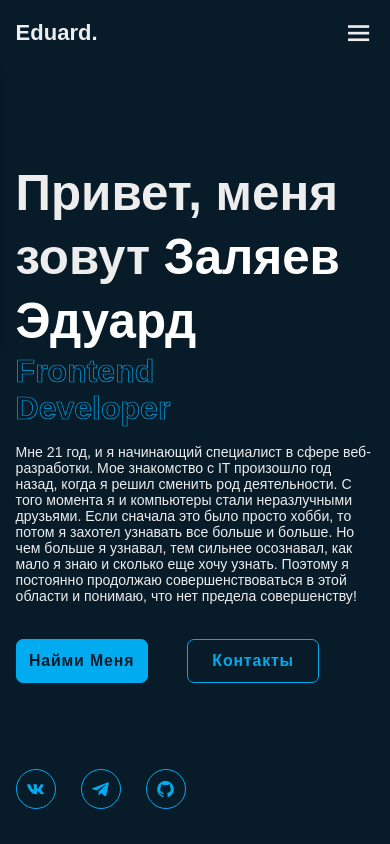
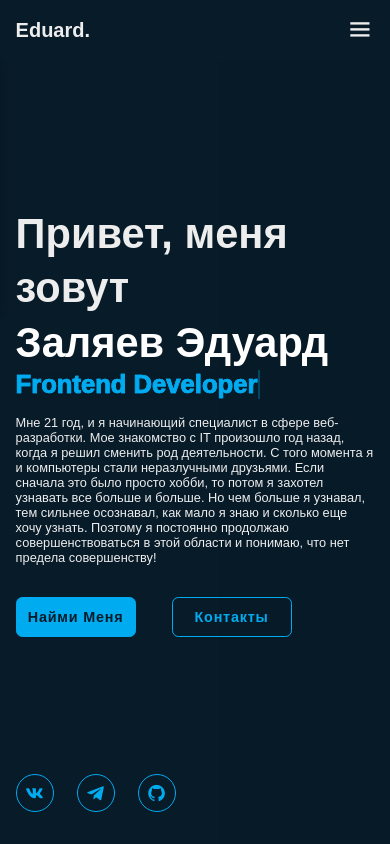
Before and after one commit to Eduard0606/Portfolio, a website built with Vite: page index.html in a window 390 px wide. Shown: the top 844 px of the page. Built offline with nearby package versions, Linux system fonts and the light colour scheme; files whose address does not match are found by name.

Commit message:
Responsive disign

```diff
--- a/index.html
+++ b/index.html
@@ -34,7 +34,7 @@
     <div class="home-content">
       <h1>Привет, меня зовут <span>Заляев Эдуард</span></h1>
       <div class="text-animate">
-        <h3>Frontend Developer</h3>
+        <span class="blockHidden"><h3>Frontend Developer</h3></span>
       </div>
       <p>Mне 21 год, и я начинающий специалист в сфере веб-разработки. Мое знакомство с IT произошло год назад, когда я
         решил сменить род деятельности. С того момента я и компьютеры стали неразлучными друзьями. Если сначала это было
@@ -53,7 +53,8 @@
       <a href="https://web.telegram.org/a/" target="_blank"><i class='bx bxl-telegram'></i></a>
       <a href="https://github.com/Eduard0606" target="_blank"><i class='bx bxl-github'></i></a>
     </div>
-    <span class="home-imgHover"></span>
+
+    <div class="home-imgHover"></div>
   </section>
   <!--  SECTION ABOUT -->
   <section class="about" id="element2">
@@ -72,7 +73,7 @@
         него возьмусь. Насколько интересные макеты вы мне можете предложить?</p>
 
       <div class="btn-box btns">
-        <a href="#" class="btn">Узнать больше</a>
+        <a href="#" class="btn">Подробнее</a>
       </div>
     </div>
   </section>
--- a/public/scroll.js
+++ b/public/scroll.js
@@ -1,5 +1,4 @@
 // toggle icon navbar
-
 let menuIcon = document.querySelector("#menu-icon");
 let navbar = document.querySelector(".navbar");
 
@@ -7,19 +6,6 @@ menuIcon.onclick = () => {
   menuIcon.classList.toggle("bx-x");
   navbar.classList.toggle("active");
 };
-
-const smoothLinks = document.querySelectorAll('a[href^="#"]');
-for (let smoothLink of smoothLinks) {
-  smoothLink.addEventListener("click", function (e) {
-    e.preventDefault();
-    const id = smoothLink.getAttribute("href");
-
-    document.querySelector(id).scrollIntoView({
-      behavior: "smooth",
-      block: "start",
-    });
-  });
-}
 
 // scroll sections
 let sections = document.querySelectorAll("section");
@@ -37,19 +23,31 @@ window.onscroll = () => {
       navLinks.forEach((links) => {
         links.classList.remove("active");
         document
-          .querySelector("header nav a[href*=" + id + "] ")
-          ?.classList.add("active");
+          .querySelector("header nav a[href*=" + id + "]")
+          .classList.add("active");
       });
     }
   });
 
   // sticky header
+  let header = document.querySelector("header");
+  header.classList.toggle("sticky", window.scrollY > 100);
 
-  let header = document.querySelector("header");
+  // Remove toggle icon and navbar when click navbar links
+menuIcon.classList.remove("bx-x");
+navbar.classList.remove("active");
 
-  header.classList.toggle("sticky", window.scrollY > 100);
 };
 
-// Remove toggle icon and navbar when click navbar links
-    menuIcon.classList.remove("bx-x")
-    navbar.classList.remove("active")
+const smoothLinks = document.querySelectorAll('a[href^="#"]');
+for (let smoothLink of smoothLinks) {
+  smoothLink.addEventListener("click", function (e) {
+    e.preventDefault();
+    const id = smoothLink.getAttribute("href");
+
+    document.querySelector(id).scrollIntoView({
+      behavior: "smooth",
+      block: "start",
+    });
+  });
+}
--- a/src/style.css
+++ b/src/style.css
@@ -93,7 +93,8 @@ section {
 }
 
 .home-content {
-  max-width: 600px;
+  max-width: 60rem;
+  z-index: 99;
 }
 
 .home-content h1 {
@@ -109,7 +110,7 @@ section {
 
 .home-content .text-animate {
   position: relative;
-  width: 32.8rem;
+  width: 30.3rem;
 }
 
 .home-content h1::before {
@@ -124,14 +125,41 @@ section {
   animation-delay: 1s;
 }
 
-.home-content h3 {
-  position: relative;
-  font-size: 32px;
+.home-content .text-animate h3 {
+  font-size: 3.2rem;
   font-weight: 700;
+  color: transparent;
   -webkit-text-stroke: 0.7px #00abf0;
-  color: transparent;
+  background-image: linear-gradient(#00abf0, #00abf0);
+  background-repeat: no-repeat;
+  -webkit-background-clip: text;
+  background-position: -33rem 0;
+  animation: homeBgText 6s linear infinite;
+  animation-delay: 2s;
 }
-
+.blockHidden::before {
+  content: "";
+  position: absolute;
+  top: 0;
+  right: 0;
+  width: 100%;
+  height: 100%;
+  background: #071a28;
+  animation: showRight 1s ease forwards;
+  animation-delay: 1.4s;
+}
+.home-content .text-animate h3::before {
+  content: "";
+  position: absolute;
+  top: 0;
+  left: 0;
+  width: 0;
+  height: 100%;
+  border-right: 2px solid #00abf0;
+  z-index: -1;
+  animation: homeCursorText 6s linear infinite;
+  animation-delay: 2s;
+}
 .home-content h3::before {
   content: "";
   position: absolute;
@@ -343,17 +371,16 @@ button:hover::before {
   position: absolute;
   top: 0;
   right: 0px;
-  width: 50%;
+  width: 44%;
   height: 100%;
   background: transparent;
-  transition: 3s;
-  animation: manipActiveHover 0.1s forwards;
-  animation-delay: 4s;
-  pointer-events: none;
+  transition: 2s;
+  /* animation: manipActiveHover 0.1s forwards;
+  animation-delay: 4s; */
 }
 
 .home-imgHover:hover {
-  background: #081b29;
+  background: #071a28;
   opacity: 0.8;
 }
 
@@ -364,7 +391,7 @@ button:hover::before {
   right: 0;
   width: 100%;
   height: 100%;
-  background: #081b29;
+  background: #071a28;
   animation: showRight 1s ease forwards;
   animation-delay: 3s;
   z-index: 100;
@@ -377,11 +404,11 @@ button:hover::before {
   }
 }
 
-@keyframes manipActiveHover {
+/* @keyframes manipActiveHover {
   100% {
-    pointer-events: auto;
+    pointer-events: none;
   }
-}
+} */
 
 .about {
   display: flex;
@@ -433,6 +460,7 @@ span {
   border-bottom: 0.2rem solid #123e5d;
   border-left: 0.2rem solid #00abf0;
   border-right: 0.2rem solid #00abf0;
+  animation: aboutSpinner 8s linear infinite;
 }
 
 .about-content {
@@ -780,6 +808,9 @@ span {
   html {
     font-size: 55%;
   }
+  h3 {
+    word-break: none;
+  }
 }
 @media (max-width: 990px) {
   .header {
@@ -800,7 +831,6 @@ span {
   .header {
     background: #081b29;
   }
-}
 
   #menu-icon {
     display: block;
@@ -813,42 +843,138 @@ span {
     width: 100%;
     padding: 1rem 4%;
     background: #00abf0;
-  box-shadow: 0 .5rem 1rem rgba(0, 0, 0,.2);
+    box-shadow: 0 0.5rem 1rem rgba(0, 0, 0, 0.2);
     z-index: 1;
     transition: 0.25s ease;
-  transition-delay: .25s;
+    transition-delay: 0.25s;
   }
 
   .navbar.active {
     left: 0;
     transition-delay: 0s;
   }
-.navbar .active-nav{
+  .navbar .active-nav {
     position: absolute;
     top: 0;
     left: -100%;
     width: 100%;
     height: 100%;
-   background:#081b29;
-   border-top: .1rem solid rgba(0, 0, 0,.2);
+    background: #081b29;
+    border-top: 0.1rem solid rgba(0, 0, 0, 0.2);
     z-index: -1;
-   transition: .25s ease;
+    transition: 0.25s ease;
     transition-delay: 0s;
   }
-.navbar.active .active-nav{
+  .navbar.active .active-nav {
     left: 0;
-  transition-delay: .25s;
+    transition-delay: 0.25s;
   }
   .navbar a {
     display: block;
     font-size: 2rem;
     margin: 3rem 0;
     transform: translateX(-20rem);
-   transition: .25s ease;
+    transition: 0.25s ease;
     transition-delay: 0s;
   }
 
- .navbar.active a{
+  .navbar.active a {
     transform: translateX(0);
-   transition-delay: .25s;
+    transition-delay: 0.25s;
   }
+
+  .home-imgHover {
+    pointer-events: none;
+    background: #071a28;
+    opacity: 0.6;
+  }
+}
+
+@media (max-width: 520px) {
+  html {
+    font-size: 50%;
+  }
+  .home-content h1 {
+    display: flex;
+    flex-direction: column;
+  }
+  .home-sci {
+    width: 160px;
+  }
+  .home-sci a {
+    width: 38px;
+    height: 38px;
+  }
+}
+
+@media (max-width: 462px) {
+  .home-content h1 {
+    font-size: 5.2rem;
+  }
+  .education {
+    padding: 10rem 4% 5rem 5%;
+  }
+  .contact form .input-box .input-field {
+    width: 100%;
+  }
+  .footer {
+    flex-direction: column-reverse;
+  }
+  .footer p {
+    margin-top: 2rem;
+    text-align: center;
+  }
+}
+
+@media (max-width: 371px) {
+  .home {
+    justify-content: center;
+  }
+  .home-content {
+    display: flex;
+    align-items: center;
+    flex-direction: column;
+    text-align: center;
+    padding: 5px;
+  }
+  .home-content h1 {
+    font-size: 5rem;
+  }
+}
+
+/* KEYFRAMES */
+@keyframes homeBgText {
+  0%,
+  10%,
+  100% {
+    background-position: -30rem 0;
+  }
+  65%,
+  85% {
+    background-position: 0 0;
+  }
+}
+
+@keyframes homeCursorText {
+  0%,
+  10%,
+  100% {
+    width: 0;
+  }
+  65%,
+  78%,
+  85% {
+    width: 100%;
+    opacity: 1;
+  }
+  75%,
+  81% {
+    opacity: 0;
+  }
+}
+
+@keyframes aboutSpinner{
+  100%{
+    transform: translate(-50%, -50%) rotate(360deg);
+  }
+}
```
Also changed, not shown: wkQtbqZn1Rg.jpg (added). Lines whose indentation alone changed are shown as unchanged.
